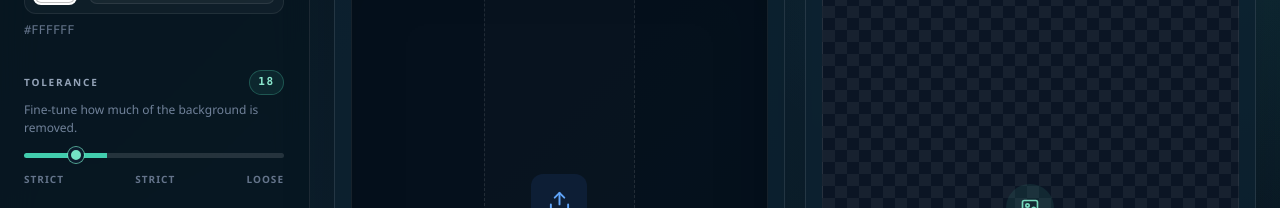
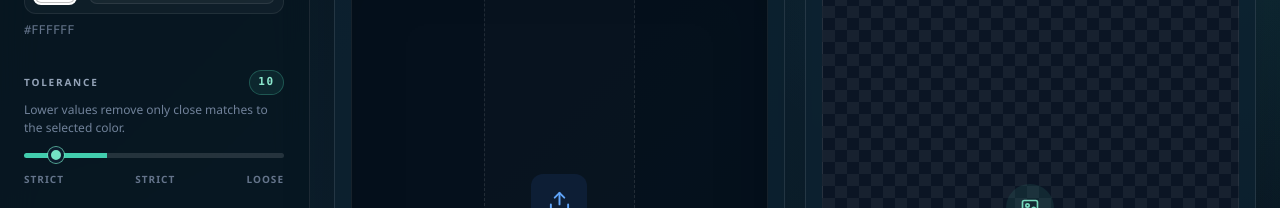
Before and after one commit to walidrashadx/Background-Image-Remove-service, a React (Vite) app: page / in a window 1280 px wide. Shown: the part 229-437 px from the top of the page. Built offline with nearby package versions, Linux system fonts and the light colour scheme.

Commit message:
Make selected color matching stricter

```diff
--- a/src/main.jsx
+++ b/src/main.jsx
@@ -58,7 +58,11 @@ function sampleBorderColor(img) {
     return sorted[Math.floor(sorted.length / 2)];
   };
 
-  return rgbToHex(median(channels[0]), median(channels[1]), median(channels[2]));
+  return rgbToHex(
+    median(channels[0]),
+    median(channels[1]),
+    median(channels[2]),
+  );
 }
 
 function enqueueIfUnvisited(queue, visited, x, y, width, queueEnd) {
@@ -130,7 +134,7 @@ function App() {
   const [fileName, setFileName] = useState("");
   const [sourceUrl, setSourceUrl] = useState("");
   const [target, setTarget] = useState("#FFFFFF");
-  const [tolerance, setTolerance] = useState(18);
+  const [tolerance, setTolerance] = useState(10);
   const [status, setStatus] = useState("Ready to export");
   const [hasImage, setHasImage] = useState(false);
 
@@ -160,7 +164,7 @@ function App() {
     out.data.set(src.data);
     const t = hexToRgb(color);
 
-    const threshold = tol * 2.55;
+    const threshold = tol * 1.5;
     floodFillBackground(src, out, w, h, t, threshold);
     pctx.putImageData(out, 0, 0);
     setStatus("Ready to export");
@@ -186,9 +190,7 @@ function App() {
         const sampledColor = sampleBorderColor(img);
         setTarget(sampledColor);
         setHasImage(true);
-        requestAnimationFrame(() =>
-          processImage(img, sampledColor, tolerance),
-        );
+        requestAnimationFrame(() => processImage(img, sampledColor, tolerance));
       };
       img.onerror = () => {
         URL.revokeObjectURL(url);
@@ -322,7 +324,7 @@ function App() {
                 <span className="value-pill font-mono">{tolerance}</span>
               </div>
               <p className="control-hint">
-                Fine-tune how much of the background is removed.
+                Lower values remove only close matches to the selected color.
               </p>
               <input
                 aria-label="Tolerance"
```
